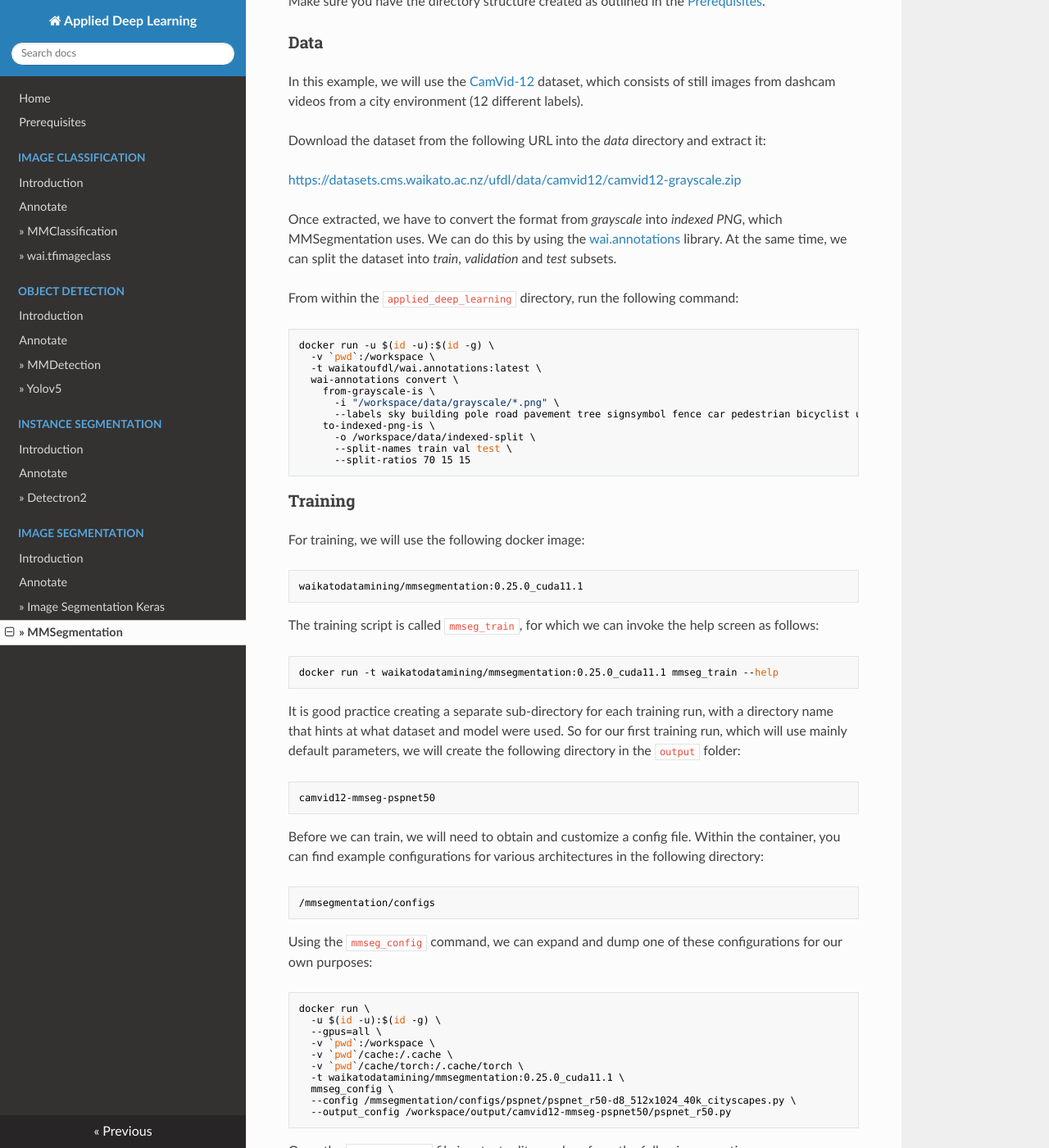
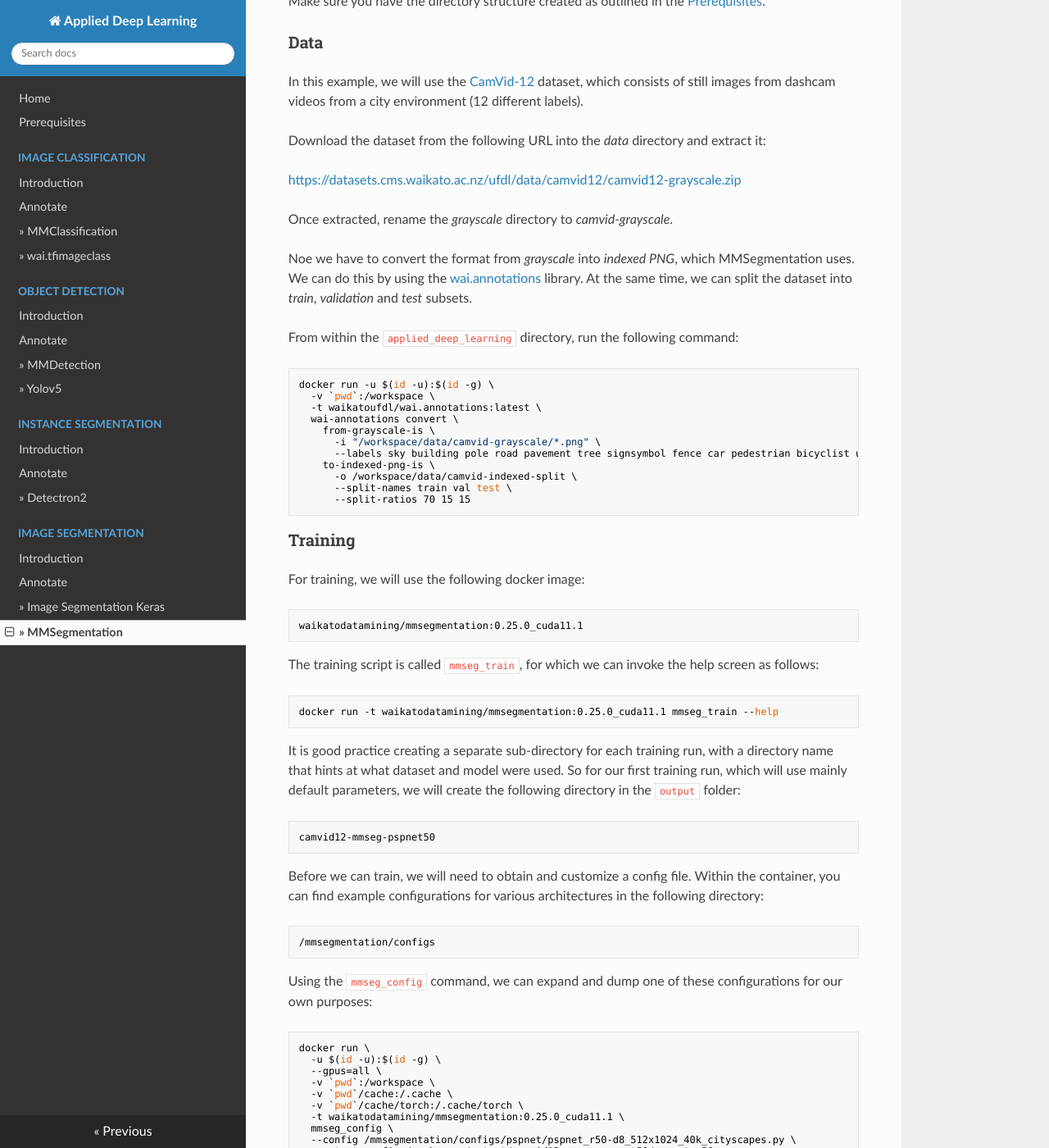
Before and after one commit to waikato-datamining/applied-deep-learning, an MkDocs documentation site: the page built from docs/image_segmentation/mmsegmentation.md, in a window 1280 px wide and 1400 px high, scrolled down 279 px. Shown: the whole window at 82% size. Built offline with MkDocs 1.6.1, drawn with Linux system fonts in a browser that asks for light colours; nearby versions of some CDN libraries; some of the changed text lies outside the part shown.

Commit message:
renamed data directories

````diff
--- a/docs/image_segmentation/mmsegmentation.md
+++ b/docs/image_segmentation/mmsegmentation.md
@@ -18,7 +18,9 @@ Download the dataset from the following URL into the *data* directory and extrac
 
 [https://datasets.cms.waikato.ac.nz/ufdl/data/camvid12/camvid12-grayscale.zip](https://datasets.cms.waikato.ac.nz/ufdl/data/camvid12/camvid12-grayscale.zip)
 
-Once extracted, we have to convert the format from *grayscale* into *indexed PNG*, which MMSegmentation uses.
+Once extracted, rename the *grayscale* directory to *camvid-grayscale*.
+
+Noe we have to convert the format from *grayscale* into *indexed PNG*, which MMSegmentation uses.
 We can do this by using the [wai.annotations](https://github.com/waikato-ufdl/wai-annotations) library.
 At the same time, we can split the dataset into *train*, *validation* and *test* subsets.
 
@@ -30,10 +32,10 @@ docker run -u $(id -u):$(id -g) \
   -t waikatoufdl/wai.annotations:latest \
   wai-annotations convert \
     from-grayscale-is \
-      -i "/workspace/data/grayscale/*.png" \
+      -i "/workspace/data/camvid-grayscale/*.png" \
       --labels sky building pole road pavement tree signsymbol fence car pedestrian bicyclist unlabelled \
     to-indexed-png-is \
-      -o /workspace/data/indexed-split \
+      -o /workspace/data/camvid-indexed-split \
       --split-names train val test \
       --split-ratios 70 15 15
 ```
@@ -88,7 +90,7 @@ Open the `pspnet_r50.py` file in a text editor and perform the following operati
 
 * change `num_classes` to 12 (background not counted).
 * change `dataset_type` to `ExternalDataset` and any occurrences of `type` in the `train`, `test`, `val` sections of the `data` dictionary.
-* change `data_root` occurrences to `/workspace/data/indexed-split` (the directory above the `train` and `val` directories).
+* change `data_root` occurrences to `/workspace/data/camvid-indexed-split` (the directory above the `train` and `val` directories).
 * change `img_dir` occurrences to `img_dir=data_root+'/DIR',` with `DIR` being the appropriate `train`, `val` or `test`
 * do the same with `ann_dir`
 
````
